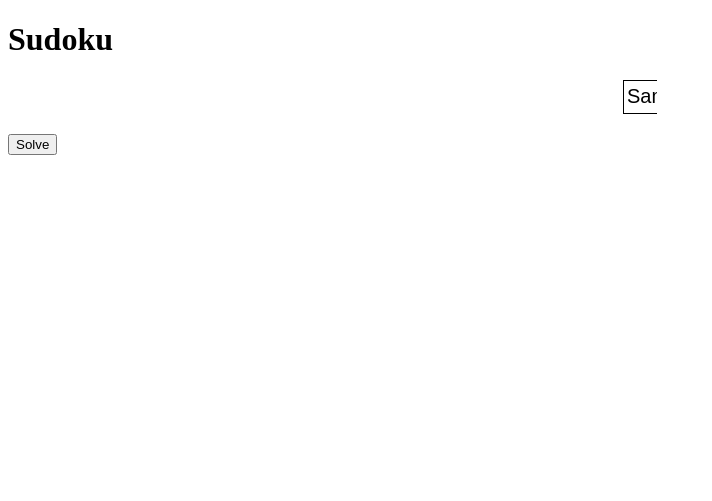
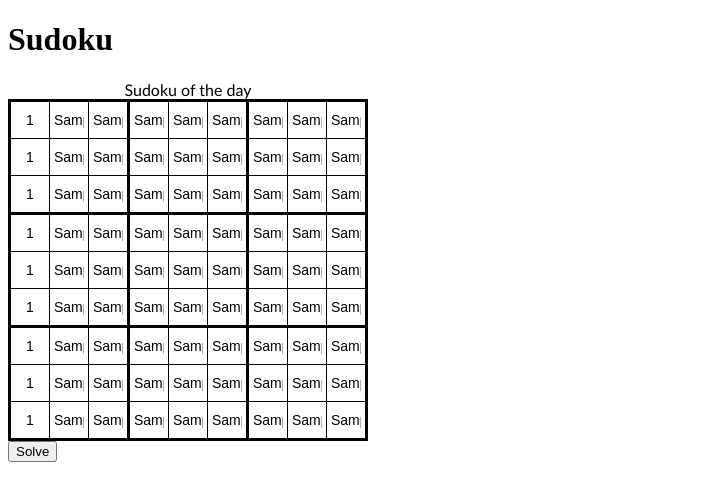
Before and after one commit to lukevader1999/Sudoku, a Flask app: template templates/index.html in a window 1280 px wide. Shown: the top 501 px of the page, without its empty margins (0-712 px from the left). Run offline with Flask 3, Linux system fonts and the light colour scheme; the template is opened without the code that fills it: most values are stand-ins (such as "Sample title", 1, 10 or a date in 2020).

Commit message:
Made table look nicer

```diff
--- a/static/style.css
+++ b/static/style.css
@@ -1,19 +1,24 @@
 table {
-    border-collapse: collapse;
-    margin: 20px auto;
+  border-collapse: collapse;
+  font-family: Calibri, sans-serif;
+}
+
+colgroup,
+tbody {
+  border: solid medium;
 }
 
 td {
-    border: 1px solid #000;
-    width: 30px;
-    height: 30px;
+    padding: none;
+    border: 1px solid #000000;
+    background-color: #ffffff;
+    text-align: center;
 }
 
 input {
-    width: 100%;
-    height: 100%;
+    width: 30px;
+    height: 30px;
+    border: 1px solid #ffffff;
+    font-size: 14px;
     text-align: center;
-    font-size: 20px;
-    border: none;
-    outline: none;
 }
--- a/templates/index.html
+++ b/templates/index.html
@@ -8,17 +8,8 @@
 <body>
     <h1>Sudoku</h1>
     <form method="post">
-        <table>
-            {% for row in puzzle %}
-                <tr>
-                    {% for cell in row %}
-                        <td>
-                            <input type="text" name="cell" value="{{ cell if cell != 0 else '' }}">
-                        </td>
-                    {% endfor %}
-                </tr>
-            {% endfor %}
-        </table>
+        <!-- Include the Sudoku table here -->
+        {% include 'sudoku_table.html' %}
         <button type="submit">Solve</button>
     </form>
 </body>
--- /dev/null
+++ b/templates/sudoku_table.html
@@ -0,0 +1,112 @@
+<!-- sudoku_table.html -->
+<table>
+  <caption>Sudoku of the day</caption>
+  <colgroup><col><col><col>
+  <colgroup><col><col><col>
+  <colgroup><col><col><col>
+  <tbody>
+    <tr>
+      <td><input type="text" name="cell" value="{{ puzzle[0][0] if puzzle[0][0] != 0 else '' }}"></td>
+      <td><input type="text" name="cell" value="{{ puzzle[0][1] if puzzle[0][1] != 0 else '' }}"></td>
+      <td><input type="text" name="cell" value="{{ puzzle[0][2] if puzzle[0][2] != 0 else '' }}"></td>
+      <td><input type="text" name="cell" value="{{ puzzle[0][3] if puzzle[0][3] != 0 else '' }}"></td>
+      <td><input type="text" name="cell" value="{{ puzzle[0][4] if puzzle[0][4] != 0 else '' }}"></td>
+      <td><input type="text" name="cell" value="{{ puzzle[0][5] if puzzle[0][5] != 0 else '' }}"></td>
+      <td><input type="text" name="cell" value="{{ puzzle[0][6] if puzzle[0][6] != 0 else '' }}"></td>
+      <td><input type="text" name="cell" value="{{ puzzle[0][7] if puzzle[0][7] != 0 else '' }}"></td>
+      <td><input type="text" name="cell" value="{{ puzzle[0][8] if puzzle[0][8] != 0 else '' }}"></td>
+    </tr>
+    <tr>
+      <td><input type="text" name="cell" value="{{ puzzle[1][0] if puzzle[1][0] != 0 else '' }}"></td>
+      <td><input type="text" name="cell" value="{{ puzzle[1][1] if puzzle[1][1] != 0 else '' }}"></td>
+      <td><input type="text" name="cell" value="{{ puzzle[1][2] if puzzle[1][2] != 0 else '' }}"></td>
+      <td><input type="text" name="cell" value="{{ puzzle[1][3] if puzzle[1][3] != 0 else '' }}"></td>
+      <td><input type="text" name="cell" value="{{ puzzle[1][4] if puzzle[1][4] != 0 else '' }}"></td>
+      <td><input type="text" name="cell" value="{{ puzzle[1][5] if puzzle[1][5] != 0 else '' }}"></td>
+      <td><input type="text" name="cell" value="{{ puzzle[1][6] if puzzle[1][6] != 0 else '' }}"></td>
+      <td><input type="text" name="cell" value="{{ puzzle[1][7] if puzzle[1][7] != 0 else '' }}"></td>
+      <td><input type="text" name="cell" value="{{ puzzle[1][8] if puzzle[1][8] != 0 else '' }}"></td>
+    </tr>
+    <tr>
+      <td><input type="text" name="cell" value="{{ puzzle[2][0] if puzzle[2][0] != 0 else '' }}"></td>
+      <td><input type="text" name="cell" value="{{ puzzle[2][1] if puzzle[2][1] != 0 else '' }}"></td>
+      <td><input type="text" name="cell" value="{{ puzzle[2][2] if puzzle[2][2] != 0 else '' }}"></td>
+      <td><input type="text" name="cell" value="{{ puzzle[2][3] if puzzle[2][3] != 0 else '' }}"></td>
+      <td><input type="text" name="cell" value="{{ puzzle[2][4] if puzzle[2][4] != 0 else '' }}"></td>
+      <td><input type="text" name="cell" value="{{ puzzle[2][5] if puzzle[2][5] != 0 else '' }}"></td>
+      <td><input type="text" name="cell" value="{{ puzzle[2][6] if puzzle[2][6] != 0 else '' }}"></td>
+      <td><input type="text" name="cell" value="{{ puzzle[2][7] if puzzle[2][7] != 0 else '' }}"></td>
+      <td><input type="text" name="cell" value="{{ puzzle[2][8] if puzzle[2][8] != 0 else '' }}"></td>
+    </tr>
+  </tbody>
+  <tbody>
+    <tr>
+      <td><input type="text" name="cell" value="{{ puzzle[3][0] if puzzle[3][0] != 0 else '' }}"></td>
+      <td><input type="text" name="cell" value="{{ puzzle[3][1] if puzzle[3][1] != 0 else '' }}"></td>
+      <td><input type="text" name="cell" value="{{ puzzle[3][2] if puzzle[3][2] != 0 else '' }}"></td>
+      <td><input type="text" name="cell" value="{{ puzzle[3][3] if puzzle[3][3] != 0 else '' }}"></td>
+      <td><input type="text" name="cell" value="{{ puzzle[3][4] if puzzle[3][4] != 0 else '' }}"></td>
+      <td><input type="text" name="cell" value="{{ puzzle[3][5] if puzzle[3][5] != 0 else '' }}"></td>
+      <td><input type="text" name="cell" value="{{ puzzle[3][6] if puzzle[3][6] != 0 else '' }}"></td>
+      <td><input type="text" name="cell" value="{{ puzzle[3][7] if puzzle[3][7] != 0 else '' }}"></td>
+      <td><input type="text" name="cell" value="{{ puzzle[3][8] if puzzle[3][8] != 0 else '' }}"></td>
+    </tr>
+    <tr>
+      <td><input type="text" name="cell" value="{{ puzzle[4][0] if puzzle[4][0] != 0 else '' }}"></td>
+      <td><input type="text" name="cell" value="{{ puzzle[4][1] if puzzle[4][1] != 0 else '' }}"></td>
+      <td><input type="text" name="cell" value="{{ puzzle[4][2] if puzzle[4][2] != 0 else '' }}"></td>
+      <td><input type="text" name="cell" value="{{ puzzle[4][3] if puzzle[4][3] != 0 else '' }}"></td>
+      <td><input type="text" name="cell" value="{{ puzzle[4][4] if puzzle[4][4] != 0 else '' }}"></td>
+      <td><input type="text" name="cell" value="{{ puzzle[4][5] if puzzle[4][5] != 0 else '' }}"></td>
+      <td><input type="text" name="cell" value="{{ puzzle[4][6] if puzzle[4][6] != 0 else '' }}"></td>
+      <td><input type="text" name="cell" value="{{ puzzle[4][7] if puzzle[4][7] != 0 else '' }}"></td>
+      <td><input type="text" name="cell" value="{{ puzzle[4][8] if puzzle[4][8] != 0 else '' }}"></td>
+    </tr>
+    <tr>
+      <td><input type="text" name="cell" value="{{ puzzle[5][0] if puzzle[5][0] != 0 else '' }}"></td>
+      <td><input type="text" name="cell" value="{{ puzzle[5][1] if puzzle[5][1] != 0 else '' }}"></td>
+      <td><input type="text" name="cell" value="{{ puzzle[5][2] if puzzle[5][2] != 0 else '' }}"></td>
+      <td><input type="text" name="cell" value="{{ puzzle[5][3] if puzzle[5][3] != 0 else '' }}"></td>
+      <td><input type="text" name="cell" value="{{ puzzle[5][4] if puzzle[5][4] != 0 else '' }}"></td>
+      <td><input type="text" name="cell" value="{{ puzzle[5][5] if puzzle[5][5] != 0 else '' }}"></td>
+      <td><input type="text" name="cell" value="{{ puzzle[5][6] if puzzle[5][6] != 0 else '' }}"></td>
+      <td><input type="text" name="cell" value="{{ puzzle[5][7] if puzzle[5][7] != 0 else '' }}"></td>
+      <td><input type="text" name="cell" value="{{ puzzle[5][8] if puzzle[5][8] != 0 else '' }}"></td>
+    </tr>
+  </tbody>
+  <tbody>
+    <tr>
+      <td><input type="text" name="cell" value="{{ puzzle[6][0] if puzzle[6][0] != 0 else '' }}"></td>
+      <td><input type="text" name="cell" value="{{ puzzle[6][1] if puzzle[6][1] != 0 else '' }}"></td>
+      <td><input type="text" name="cell" value="{{ puzzle[6][2] if puzzle[6][2] != 0 else '' }}"></td>
+      <td><input type="text" name="cell" value="{{ puzzle[6][3] if puzzle[6][3] != 0 else '' }}"></td>
+      <td><input type="text" name="cell" value="{{ puzzle[6][4] if puzzle[6][4] != 0 else '' }}"></td>
+      <td><input type="text" name="cell" value="{{ puzzle[6][5] if puzzle[6][5] != 0 else '' }}"></td>
+      <td><input type="text" name="cell" value="{{ puzzle[6][6] if puzzle[6][6] != 0 else '' }}"></td>
+      <td><input type="text" name="cell" value="{{ puzzle[6][7] if puzzle[6][7] != 0 else '' }}"></td>
+      <td><input type="text" name="cell" value="{{ puzzle[6][8] if puzzle[6][8] != 0 else '' }}"></td>
+    </tr>
+    <tr>
+      <td><input type="text" name="cell" value="{{ puzzle[7][0] if puzzle[7][0] != 0 else '' }}"></td>
+      <td><input type="text" name="cell" value="{{ puzzle[7][1] if puzzle[7][1] != 0 else '' }}"></td>
+      <td><input type="text" name="cell" value="{{ puzzle[7][2] if puzzle[7][2] != 0 else '' }}"></td>
+      <td><input type="text" name="cell" value="{{ puzzle[7][3] if puzzle[7][3] != 0 else '' }}"></td>
+      <td><input type="text" name="cell" value="{{ puzzle[7][4] if puzzle[7][4] != 0 else '' }}"></td>
+      <td><input type="text" name="cell" value="{{ puzzle[7][5] if puzzle[7][5] != 0 else '' }}"></td>
+      <td><input type="text" name="cell" value="{{ puzzle[7][6] if puzzle[7][6] != 0 else '' }}"></td>
+      <td><input type="text" name="cell" value="{{ puzzle[7][7] if puzzle[7][7] != 0 else '' }}"></td>
+      <td><input type="text" name="cell" value="{{ puzzle[7][8] if puzzle[7][8] != 0 else '' }}"></td>
+    </tr>
+    <tr>
+      <td><input type="text" name="cell" value="{{ puzzle[8][0] if puzzle[8][0] != 0 else '' }}"></td>
+      <td><input type="text" name="cell" value="{{ puzzle[8][1] if puzzle[8][1] != 0 else '' }}"></td>
+      <td><input type="text" name="cell" value="{{ puzzle[8][2] if puzzle[8][2] != 0 else '' }}"></td>
+      <td><input type="text" name="cell" value="{{ puzzle[8][3] if puzzle[8][3] != 0 else '' }}"></td>
+      <td><input type="text" name="cell" value="{{ puzzle[8][4] if puzzle[8][4] != 0 else '' }}"></td>
+      <td><input type="text" name="cell" value="{{ puzzle[8][5] if puzzle[8][5] != 0 else '' }}"></td>
+      <td><input type="text" name="cell" value="{{ puzzle[8][6] if puzzle[8][6] != 0 else '' }}"></td>
+      <td><input type="text" name="cell" value="{{ puzzle[8][7] if puzzle[8][7] != 0 else '' }}"></td>
+      <td><input type="text" name="cell" value="{{ puzzle[8][8] if puzzle[8][8] != 0 else '' }}"></td>
+    </tr>
+  </tbody>
+</table>
```
